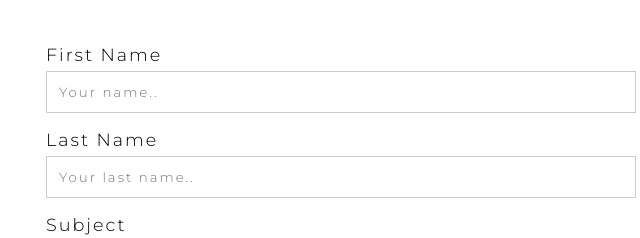
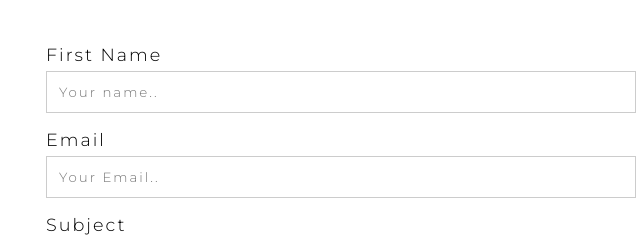
Before and after one commit to rashid2205/First-Project, a plain HTML site: page index.html in a window 1280 px wide. Shown: the part 3360-3598 px from the top of the page, 614-1254 px from the left. Drawn offline with Linux system fonts and the light colour scheme.

Commit message:
Changes made

```diff
--- a/css/style.css
+++ b/css/style.css
@@ -297,7 +297,7 @@ input[type="submit"]:hover {
   background-color: rgb(247, 241, 237);
 }
 
-@media only screen and (max-width: 400px)   {
+@media only screen and (max-width: 500px)   {
   .mySlides{
     height: 252px;
   }
@@ -306,7 +306,7 @@ input[type="submit"]:hover {
   }
 
 }
- @media screen and ( max-width: 812px) and (min-width: 401px) {
+ @media screen and ( min-width: 812px) and (max-width: 501px) {
   .mySlides {
     height: 529px;
   }
--- a/index.html
+++ b/index.html
@@ -138,12 +138,12 @@
                 name="firstname"
                 placeholder="Your name.."
               />
-              <label for="lname">Last Name</label>
+              <label for="lname">Email</label>
               <input
                 type="text"
                 id="lname"
                 name="lastname"
-                placeholder="Your last name.."
+                placeholder="Your Email.."
               />
               <label for="subject">Subject</label>
               <textarea
```
